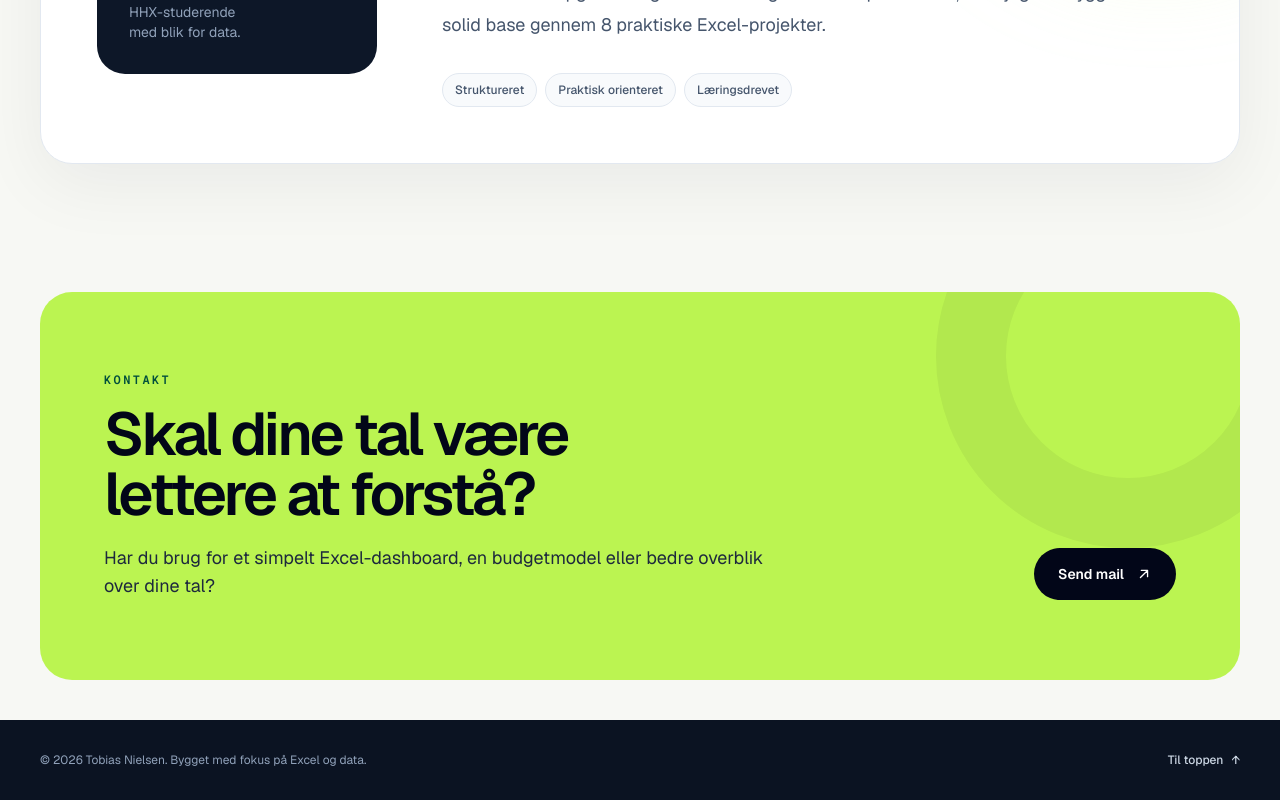
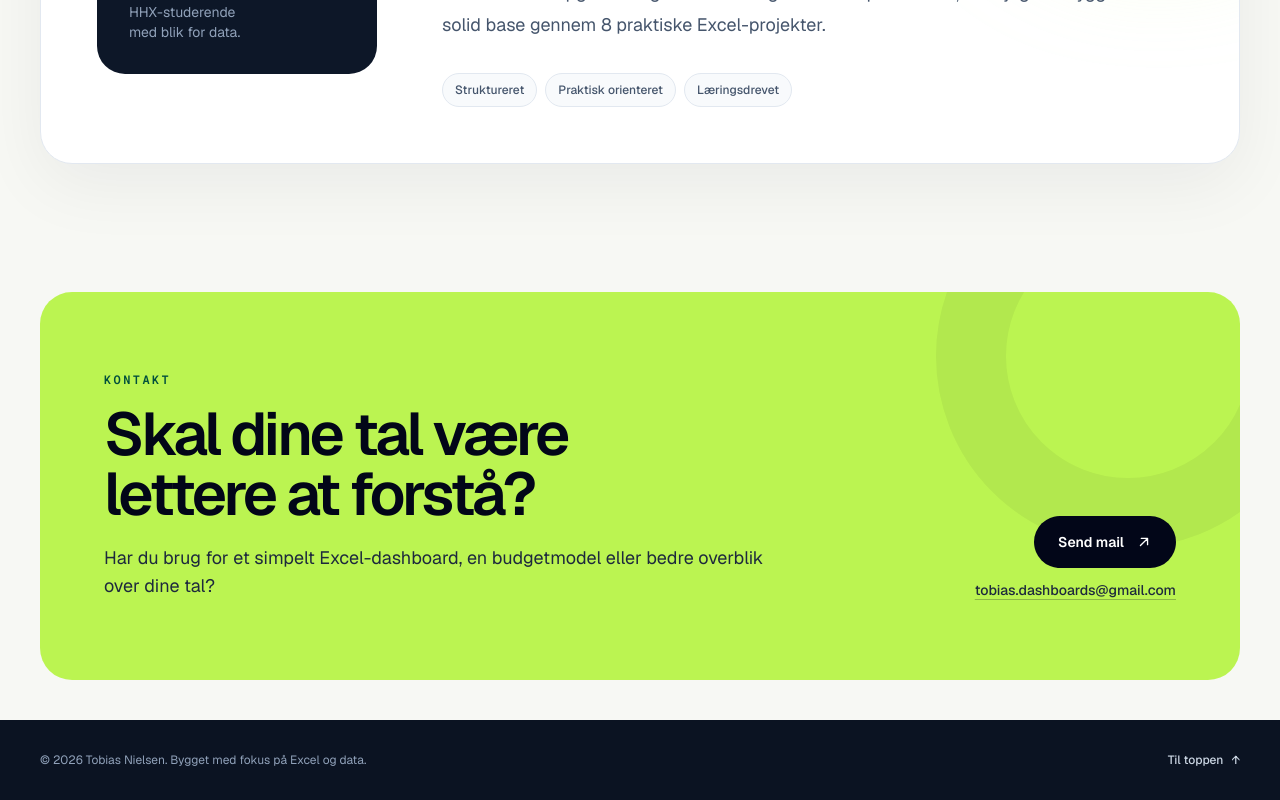
Before and after one commit to Tobias14-04/excel-dashboard-portfolio, a Next.js app: page / in a window 1280 px wide. Shown: the part 5342-6142 px from the top of the page. Built offline with nearby package versions, Linux system fonts and the light colour scheme.

Commit message:
Add visible contact email

```diff
--- a/src/app/page.tsx
+++ b/src/app/page.tsx
@@ -318,13 +318,21 @@ export default function Home() {
                 Har du brug for et simpelt Excel-dashboard, en budgetmodel eller bedre overblik over dine tal?
               </p>
             </div>
+            <div className="flex shrink-0 flex-col items-start gap-3 lg:items-end">
               <a
                 href="mailto:tobias.dashboards@gmail.com?subject=Kontakt%20fra%20portfolio"
-              className="inline-flex shrink-0 items-center gap-3 rounded-full bg-slate-950 px-6 py-4 text-sm font-semibold text-white transition hover:-translate-y-0.5 hover:bg-slate-800"
+                className="inline-flex items-center gap-3 rounded-full bg-slate-950 px-6 py-4 text-sm font-semibold text-white transition hover:-translate-y-0.5 hover:bg-slate-800"
               >
                 Send mail
                 <ArrowIcon diagonal />
               </a>
+              <a
+                href="mailto:tobias.dashboards@gmail.com?subject=Kontakt%20fra%20portfolio"
+                className="text-sm font-medium text-slate-800 underline decoration-slate-950/25 underline-offset-4 transition hover:text-slate-950 hover:decoration-slate-950"
+              >
+                tobias.dashboards@gmail.com
+              </a>
+            </div>
           </div>
         </div>
       </section>
```
Lines whose indentation alone changed are shown as unchanged.
